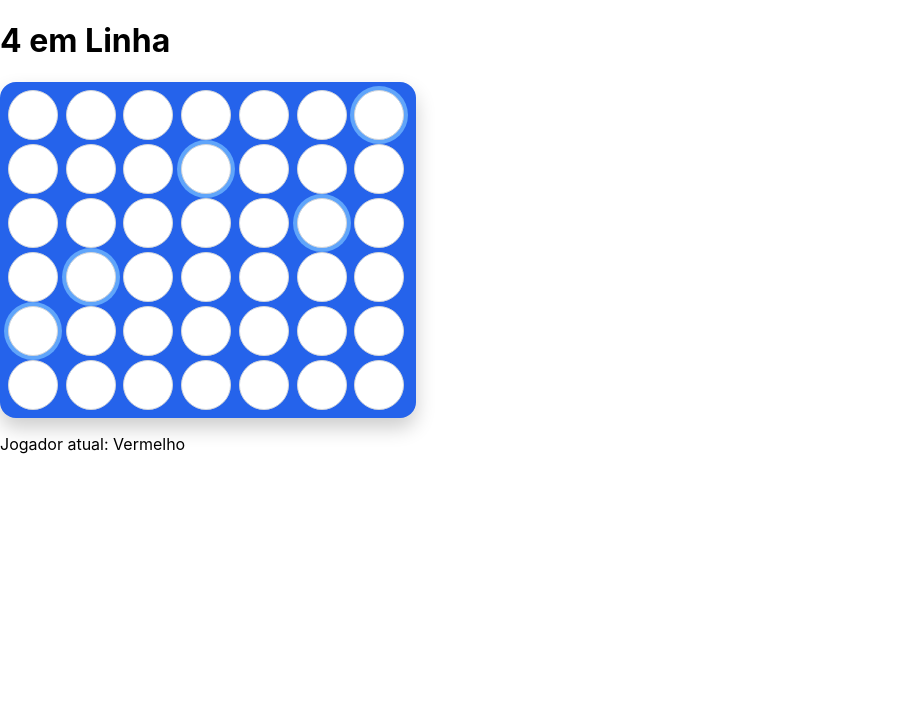
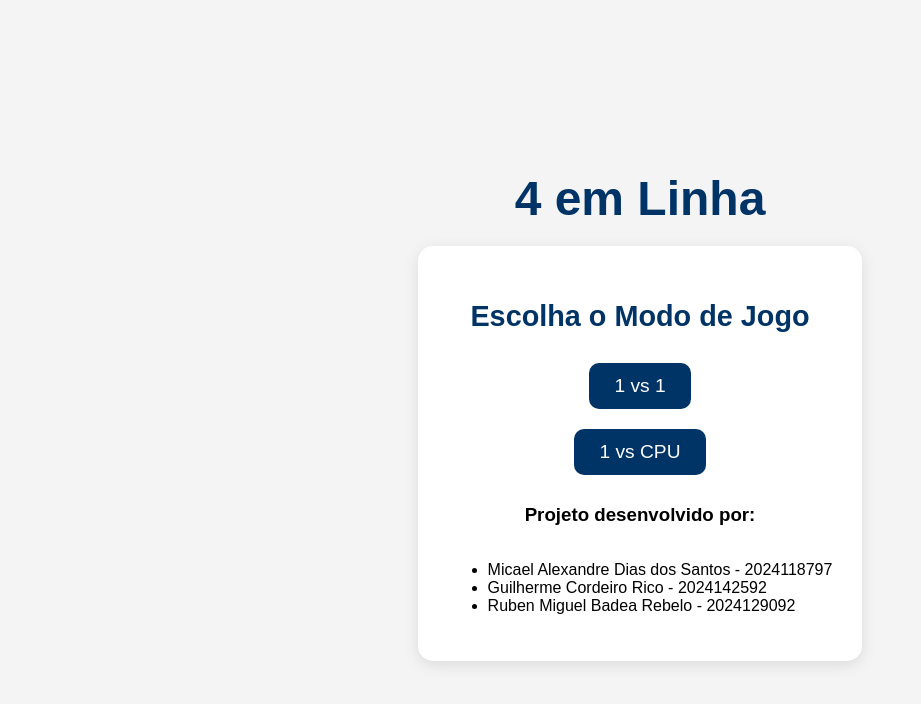
Before and after one commit to Mica12331/Final_Project_Script_Languages, a React (Create React App) app in the folder projeto-final/: page / in a window 1280 px wide. Shown: the top 704 px of the page, without its empty margins (0-921 px from the left). Built offline with nearby package versions, Linux system fonts and the light colour scheme.

Commit message:
Implementação da Interface

```diff
--- a/projeto-final/src/App.css
+++ b/projeto-final/src/App.css
@@ -1,38 +1,66 @@
-.App {
-  text-align: center;
-}
+/* App.css */
 
-.App-logo {
-  height: 40vmin;
-  pointer-events: none;
-}
-
-@media (prefers-reduced-motion: no-preference) {
-  .App-logo {
-    animation: App-logo-spin infinite 20s linear;
-  }
-}
-
-.App-header {
-  background-color: #282c34;
-  min-height: 100vh;
+/* Estilo geral da aplicação */
+.app-container {
   display: flex;
   flex-direction: column;
   align-items: center;
   justify-content: center;
-  font-size: calc(10px + 2vmin);
-  color: white;
+  min-height: 100vh;
+  background-color: #f4f4f4;
+  font-family: Arial, sans-serif;
 }
 
-.App-link {
-  color: #61dafb;
+h1 {
+  color: #003366;
+  font-size: 3rem;
+  margin-bottom: 20px;
 }
 
-@keyframes App-logo-spin {
-  from {
-    transform: rotate(0deg);
-  }
-  to {
-    transform: rotate(360deg);
-  }
+/* Estilo da tela de seleção de modo de jogo */
+.game-mode-selection {
+  display: flex;
+  flex-direction: column;
+  align-items: center;
+  justify-content: center;
+  background-color: #ffffff;
+  padding: 30px;
+  border-radius: 15px;
+  box-shadow: 0px 4px 15px rgba(0, 0, 0, 0.1);
 }
+
+.game-mode-selection h2 {
+  margin-bottom: 20px;
+  font-size: 1.8rem;
+  color: #003366;
+}
+
+.game-mode-selection button {
+  padding: 12px 25px;
+  margin: 10px;
+  background-color: #003366;
+  color: white;
+  border: none;
+  border-radius: 10px;
+  font-size: 1.2rem;
+  cursor: pointer;
+  transition: background-color 0.3s ease-in-out;
+}
+
+.game-mode-selection button:hover {
+  background-color: #004d99;
+}
+
+/* Estilo para o status do jogo */
+.status-bar {
+  font-size: 1.5rem;
+  margin-top: 20px;
+  color: #003366;
+}
+
+/* Adicional para o tabuleiro */
+.board-wrapper {
+  margin-top: 20px;
+  display: flex;
+  justify-content: center;
+}
--- a/projeto-final/src/App.js
+++ b/projeto-final/src/App.js
@@ -1,55 +1,90 @@
-import React, { useState } from "react";
+import React, {useState} from "react";
 import GameBoard from "./Components/GameBoard/GameBoard";
+import "./App.css";
 
-const ROWS = 6;
-const COLS = 7;
 
-const createEmptyBoard = () => {
-    return Array.from({ length: ROWS }, () => Array(COLS).fill(null));
-};
-
-const fixedSpecialCells = [
-    { row: 1, col: 3 },
-    { row: 2, col: 5 },
-    { row: 3, col: 1 },
-    { row: 4, col: 0 },
-    { row: 0, col: 6 },
-];
 
 function App() {
-    const [board, setBoard] = useState(createEmptyBoard());
-    const [currentPlayer, setCurrentPlayer] = useState("R");
+    // Estado para o modo de jogo (1 vs 1 ou contra o computador)
+    const [gameMode, setGameMode] = useState(null);
+    const [gameStarted, setGameStarted] = useState(false);
+    const [players, setPlayers] = useState([]);
 
-    const handleColumnClick = (col) => {
-        for (let row = ROWS - 1; row >= 0; row--) {
-            if (board[row][col] === null) {
-                const newBoard = board.map((r) => [...r]);
-                newBoard[row][col] = currentPlayer;
-                setBoard(newBoard);
-                setCurrentPlayer(currentPlayer === "R" ? "Y" : "R");
-                break;
-            }
-        }
+    const startGame = (mode) => {
+        setGameMode(mode);
     };
 
+    function handleStartGame() {
+        setGameStarted(true);
+
+    }
+
+
     return (
-        <div className="flex flex-col items-center justify-center min-h-screen bg-gray-100 p-4">
-            <h1 className="text-2xl font-bold mb-4">4 em Linha</h1>
-            <div className="flex flex-col items-center bg-white p-6 rounded-xl shadow-lg">
-                <GameBoard
-                    board={board}
-                    specialCells={fixedSpecialCells}
-                    onColumnClick={handleColumnClick}
-                />
-                <p className="text-lg font-medium mt-4">
-                    Jogador atual:{" "}
-                    <span className={currentPlayer === "R" ? "text-red-500" : "text-yellow-500"}>
-            {currentPlayer === "R" ? "Vermelho" : "Amarelo"}
-          </span>
-                </p>
-            </div>
+        <div className="app-container">
+            <h1>4 em Linha</h1>
+
+            {/* Tela de seleção de modo */}
+            {!gameMode && (
+                <div className="game-mode-selection">
+                    <h2>Escolha o Modo de Jogo</h2>
+                    <button onClick={() => setGameMode("1vs1")}>1 vs 1</button>
+                    <button onClick={() => setGameMode("vsCPU")}>1 vs CPU</button>
+                    <h3>Projeto desenvolvido por:</h3>
+                    <ul>
+                        <li>Micael Alexandre Dias dos Santos - 2024118797</li>
+                        <li>Guilherme Cordeiro Rico - 2024142592</li>
+                        <li>Ruben Miguel Badea Rebelo - 2024129092</li>
+                    </ul>
+                </div>
+            )}
+
+            {/* Tela para inserir nomes */}
+            {gameMode && !gameStarted && (
+                <div className="game-mode-selection">
+                    <h2>Insere os nomes</h2>
+                    <input
+                        type="text"
+                        placeholder="Jogador 1"
+                        value={players.player1}
+                        onChange={(e) =>
+                            setPlayers({...players, player1: e.target.value})
+                        }
+                    />
+                    {gameMode === "1vs1" && (
+                        <input
+                            type="text"
+                            placeholder="Jogador 2"
+                            value={players.player2}
+                            onChange={(e) =>
+                                setPlayers({...players, player2: e.target.value})
+                            }
+                        />
+                    )}
+                    <button onClick={handleStartGame}>Começar Jogo</button>
+                </div>
+            )}
+
+            {/* Tela do jogo */}
+            {gameStarted && (
+                <>
+                    <div className="status-bar">
+                        <div className="status-item">
+                            Modo: {gameMode === "1vs1" ? "1 vs 1" : "1 vs CPU"}
+                        </div>
+                        <div className="status-item">
+                            Jogadores: {players.player1}
+                            {gameMode === "1vs1" && ` vs ${players.player2}`}
+                        </div>
+                    </div>
+
+                    <div className="board-wrapper">
+                        <GameBoard gameMode={gameMode} setGameMode={setGameMode}/>
+                    </div>
+                </>
+            )}
         </div>
     );
 }
 
-export default App;
+    export default App;
--- a/projeto-final/src/Components/GameBoard/GameBoard.css
+++ b/projeto-final/src/Components/GameBoard/GameBoard.css
@@ -1,45 +1,53 @@
-/* gameBoard.css */
-
 .board {
     display: grid;
-    grid-template-columns: repeat(7, 1fr);
+    grid-template-columns: repeat(7, 60px);
+    grid-template-rows: repeat(6, 60px);
     gap: 4px;
-    background-color: #2563eb; /* Tailwind blue-700 */
-    padding: 0.5rem;
-    border-radius: 1rem;
-    box-shadow: 0 10px 20px rgba(0,0,0,0.2);
-    max-width: 400px; /* Limita a largura */
-    max-height: 500px; /* Limita a altura */
-    overflow: hidden; /* Esconde qualquer conteúdo que ultrapasse */
-}
-
-.column {
-    display: flex;
-    flex-direction: column;
-    gap: 4px;
-    cursor: pointer;
+    padding: 20px;
+    background-color: #004080;
+    width: max-content;
+    margin: auto;
 }
 
 .cell {
-    width: 3rem;
-    height: 3rem;
-    border-radius: 9999px;
-    border: 1px solid #d1d5db;
-    display: flex;
-    align-items: center;
-    justify-content: center;
+    width: 60px;
+    height: 60px;
     background-color: white;
-    transition: background-color 0.3s ease;
+    border-radius: 50%;
+    border: 2px solid #003366;
+    cursor: pointer;
+    transition: background-color 0.3s;
 }
 
-.cell.red {
-    background-color: #ef4444; /* Tailwind red-500 */
+.cell:hover {
+    background-color: #cce6ff;
+}
+.cell.special {
+    border: 3px dashed #ff9900;       /* borda diferente */
+    background-color: #fff5cc;        /* ligeiro tom amarelado */
 }
 
-.cell.yellow {
-    background-color: #facc15; /* Tailwind yellow-400 */
+.game-container {
+    display: flex;
+    flex-direction: column;
+    align-items: center;
 }
 
-.cell.special {
-    box-shadow: 0 0 0 4px #60a5fa; /* Tailwind blue-400 ring */
+.top-bar {
+    margin-bottom: 20px;
 }
+
+.mode-button {
+    background-color: #004080;
+    color: white;
+    border: none;
+    padding: 10px 20px;
+    border-radius: 8px;
+    font-size: 16px;
+    cursor: pointer;
+    transition: background-color 0.3s;
+}
+
+.mode-button:hover {
+    background-color: #0066cc;
+}
--- a/projeto-final/src/Components/GameBoard/GameBoard.jsx
+++ b/projeto-final/src/Components/GameBoard/GameBoard.jsx
@@ -4,35 +4,62 @@ import "./GameBoard.css";
 const ROWS = 6;
 const COLS = 7;
 
-const Cell = ({ value, isSpecial }) => {
-    let cellClass = "cell";
-    if (value === "R") cellClass += " red";
-    if (value === "Y") cellClass += " yellow";
-    if (isSpecial) cellClass += " special";
 
-    return <div className={cellClass}></div>;
+
+
+
+
+const createEmptyBoard = () => {
+    const board = [];
+    for (let row = 0; row < ROWS; row++) {
+        const rowData = [];
+        for (let col = 0; col < COLS; col++) {
+            rowData.push({row,
+                col,
+                player: null,
+                isSpecial: false,
+            });
+        }
+        board.push(rowData);
+    }
+    return board;
 };
 
-const GameBoard = ({ board, specialCells, onColumnClick }) => {
+function GameBoard(props) {
+    const board = createEmptyBoard();
+
+    const handleClick = (row, col) => {
+        console.log(`Clicou na célula ${row},${col}`);
+    };
+
+
     return (
-        <div className="board">
-            {[...Array(COLS)].map((_, colIndex) => (
-                <div
-                    key={colIndex}
-                    className="column"
-                    onClick={() => onColumnClick(colIndex)}
-                >
-                    {[...Array(ROWS)].map((_, rowIndex) => {
-                        const value = board[rowIndex][colIndex];
-                        const isSpecial = specialCells.some(
-                            (cell) => cell.row === rowIndex && cell.col === colIndex
+        <div className="game-container">
+            <div className="top-bar">
+                <button className="mode-button" onClick={() => props.setGameMode(null)}>
+                    Alterar modo de Jogo
+                </button>
+            </div>
+
+            <div className="board">
+                {board.map((row) =>
+                    row.map((cell) => {
+                        const id = `${cell.row}-${cell.col}`; // identificador único
+
+                        return (
+                            <div
+                                key={id}
+                                id={id}
+                                className={`cell ${cell.isSpecial ? 'special' : ''}`}
+                                onClick={() => handleClick(cell.row, cell.col)}
+                            />
                         );
-                        return <Cell key={rowIndex} value={value} isSpecial={isSpecial} />;
-                    })}
-                </div>
-            ))}
+                    })
+                )}
+            </div>
         </div>
     );
-};
+}
 
-export default GameBoard;
+
+    export default GameBoard;
```
